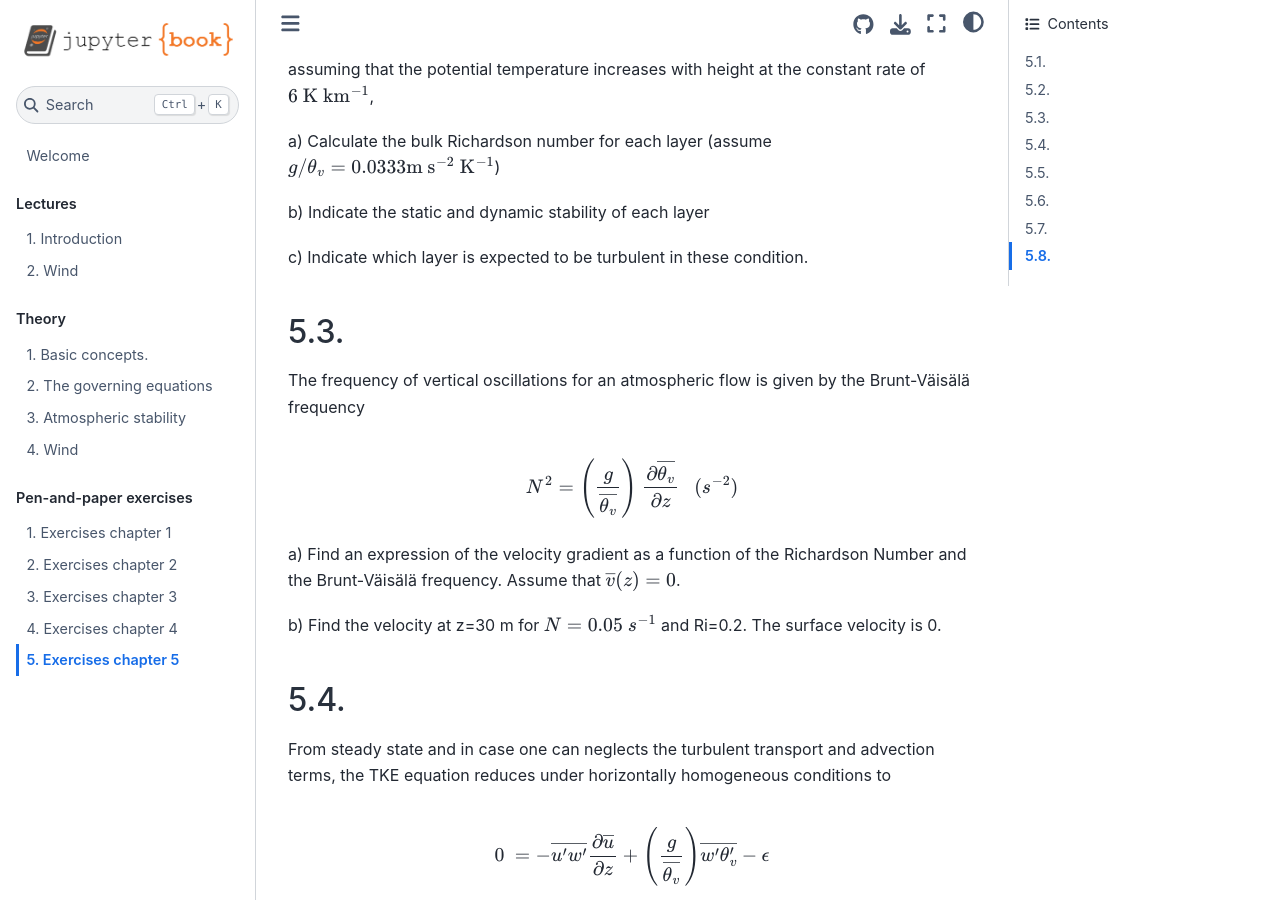
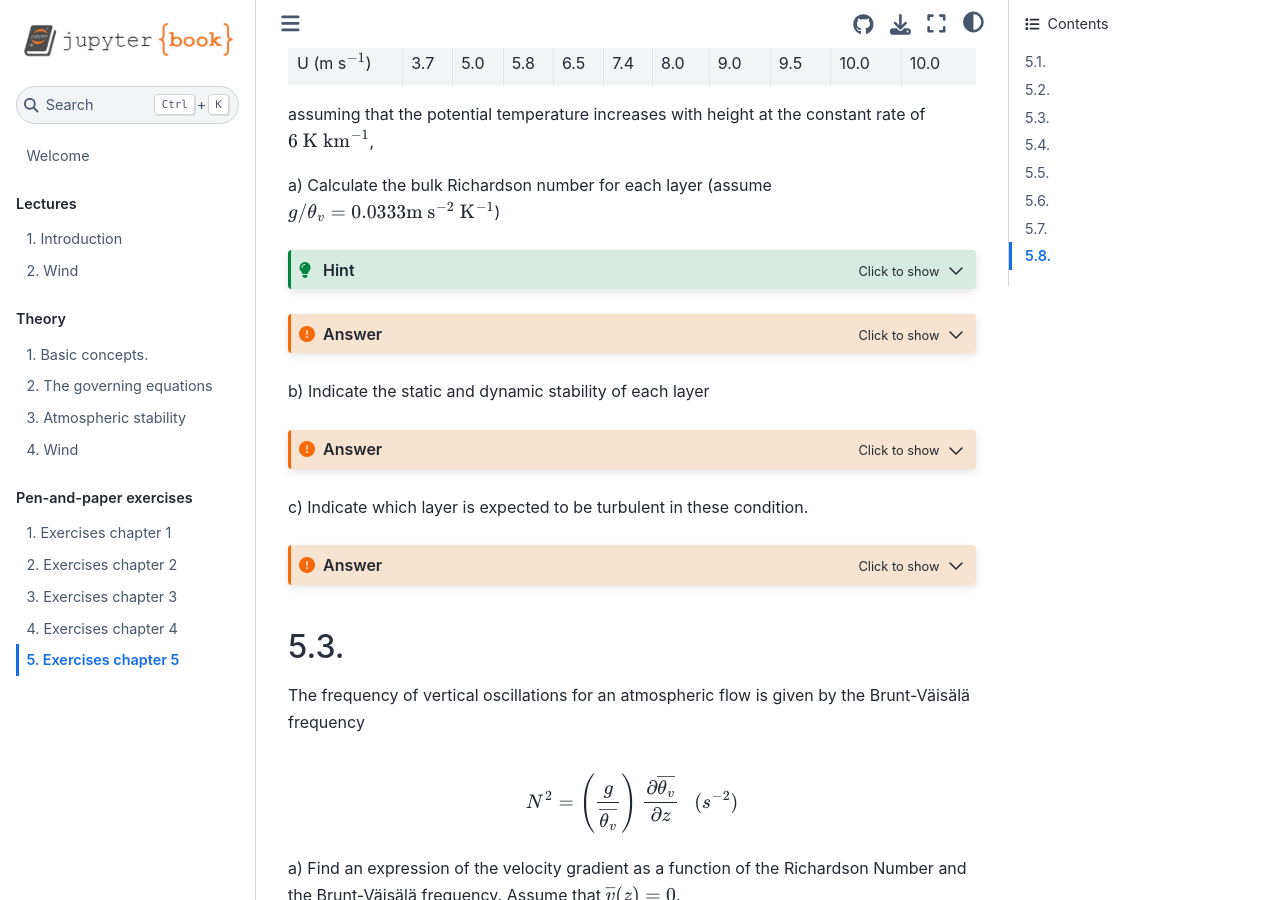
Before and after one commit to boundary-layer-meteo/boundary-layer-meteo.github.io, a Jupyter Book: the page built from exercises/exercises5.md, in a window 1280 px wide and 900 px high, scrolled down 780 px. Built offline with Jupyter Book 1.0.4 settings and Sphinx 7.4.7 and the Sphinx Book theme 1.1.4, drawn with Linux system fonts in a browser that asks for light colours; some of the changed lines change nothing that is shown.

Commit message:
exercises chapter 5  Please enter the commit message for your changes. Lines starting

````diff
--- a/exercises/exercises5.md
+++ b/exercises/exercises5.md
@@ -1,4 +1,8 @@
 # Exercises chapter 5
+$\def\pafg#1#2{\dfrac{\partial #1}{\partial #2}}$
+$\def\afg#1#2{\dfrac{{\rm d} #1}{{\rm d} #2}}$
+$\def\gemafg#1#2{\pafg{\overline{#1}}{#2}}$
+
 $\def\pafg#1#2{\dfrac{\partial #1}{\partial #2}}$
 
 ##
@@ -80,14 +84,53 @@
 the constant rate of $6\ \rm{K\ km^{-1}}$,
 
 a) Calculate the bulk Richardson number for each layer (assume $g/\theta_v=0.0333 \rm{m\ s^{-2}\ K^{-1}}$)
+```{hint}
+:class: tip, dropdown
+There are 3 Richardson numbers that are frequently used:
+
+$$
+{\rm Ri}_f &= \frac{\frac{g}{\overline{\theta_v}}\overline{w'\theta_v'}}{\overline{u_i'w'}\gemafg{u_i}{z}}\\
+{\rm Ri}_g &= \frac{\frac{g}{\overline{\theta_v}}\gemafg{\theta_v}{z}}{\left(\gemafg{u_i}{z}\right)^2}\\
+{\rm Ri}_b &= \frac{\frac{g}{\overline{\theta_v}}\Delta \overline{\theta_v} \Delta z}{\left(\Delta\overline{u_i}\right)^2}
+$$
+
+The upper equation is the exact number, the second one is a first approximation and the third one is the most crude approximation.
+In this case, the latter expression should be used.
+```
+
 ```{admonition} Answer
 :class: important, dropdown
 
+| $\Delta z\rm\left(m\right)$                       | 3     | 6     | 10    | 30    | 50    | 200   | 200   | 500   | 1000      |
+| --                                                | --    | --    | --    | --    | --    | --    | --    | --    | --        |
+| $\Delta \overline{\theta_v}\left(K\right)$        | 0.018 | 0.036 | 0.06  | 0.18  | 0.3   | 1.2   | 1.2   | 3     | 6         |
+| $\Delta \overline{u_i}\rm\left(m\,s^{-1}\right)$  | 1.3   | 0.8   | 0.7   | 0.9   | 0.6   | 1.0   | 0.5   | 0.5   | 0         |
+| ${\rm Ri}_b\rm\left(-\right)$               | $1.1\,10^{-3}$ | $1.1\,10^{-2}$  | $4.1\,10^{-2}$ | $0.22$ | $1.4$ | $8.0$ | $32$ | $200$ | $+\infty$|
 ```
 
 b) Indicate the static and dynamic stability of each layer
 ```{admonition} Answer
 :class: important, dropdown
+
+Static stability:
+$
+\begin{cases}
+\rm{ Unstable : Buoyancy > 0}\\
+\rm{ Stable\ \ \ \ : Buoyancy < 0}
+\end{cases}
+$
+
+Since for all layers $\gemafg{\theta_v}{z} > 0$, the buoyancy flux is negative everywhere and all layers are statically stable.
+
+Dynamic stability:
+$
+\begin{cases}
+\rm{ Unstable  : Buoyancy + Shear > 0 \Rightarrow Shear > - Buoyancy \Rightarrow Ri < 0} \\
+\rm{ Stable\ \ \ \ : Buoyancy + Shear < 0 \Rightarrow Shear < - Buoyancy \Rightarrow Ri > 0}
+\end{cases}
+$
+
+Therefore, the lowest 4 layers are dynamically unstable. The other layers are dynamically stable.
 
 ```
 
@@ -95,6 +138,8 @@
 condition.
 ```{admonition} Answer
 :class: important, dropdown
+The turbulent layers are those layers where turbulence is generated more than it is destroyed, so under dynamically unstable conditions (Shear $>$ - Buoyancy).
+Therefore, the lowest 4 layers are turbulent.
 
 ```
 
````
